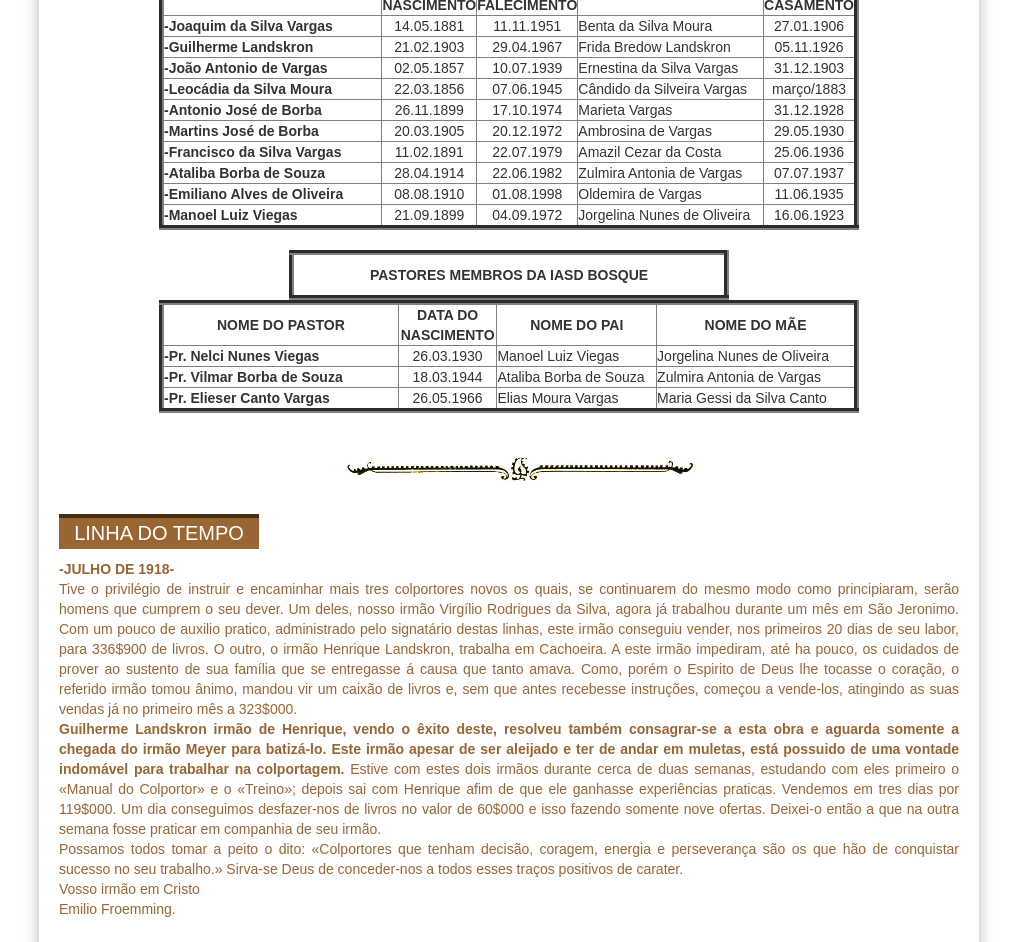
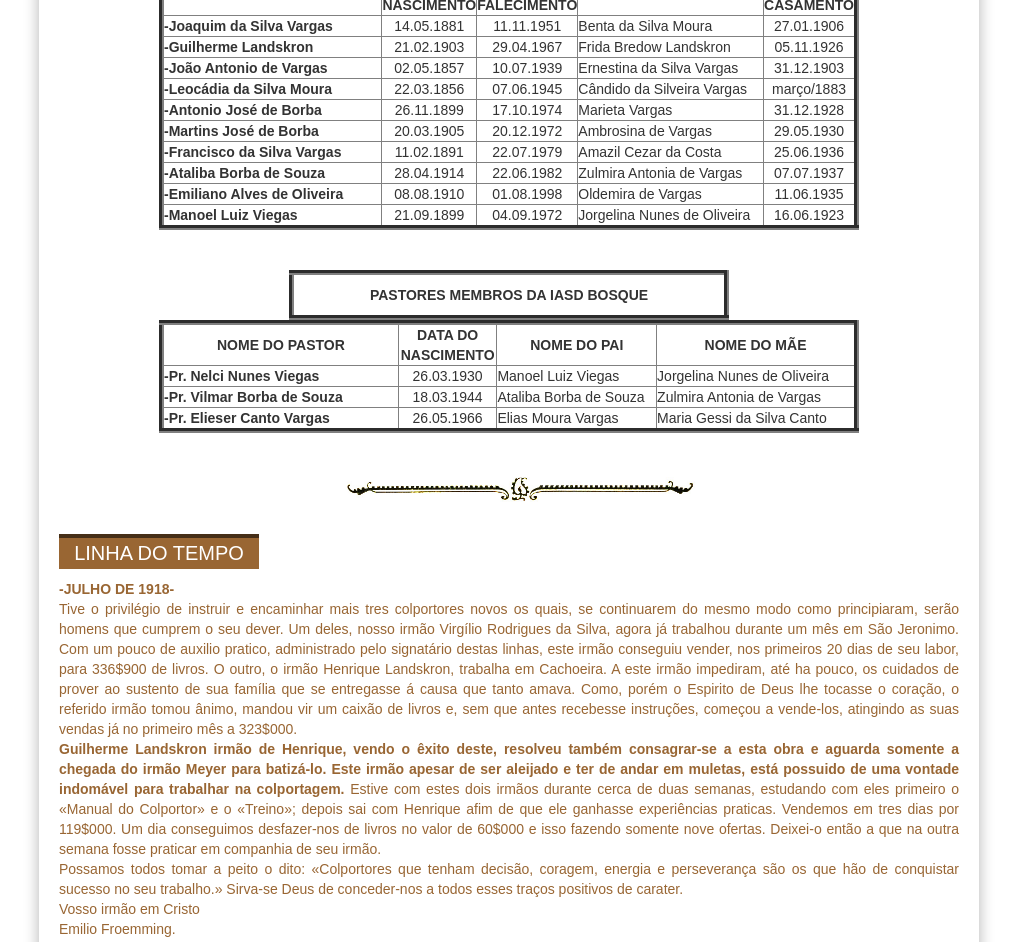
Before and after one commit to claudiovargas1955/claudiovargas1955.github.io, a Jekyll site: the page built from _pages/história-da-iasd-bosque.html, in a window 1280 px wide. Shown: the part 1207-2149 px from the top of the page, without its empty margins (131-1148 px from the left). Built offline with Jekyll 4.4.1, drawn with Linux system fonts in a browser that asks for light colours; some web fonts are replaced.

Commit message:
Update história-da-iasd-bosque.html

```diff
--- a/_pages/história-da-iasd-bosque.html
+++ b/_pages/história-da-iasd-bosque.html
@@ -250,7 +250,7 @@ tr:hover{
 
       </table>
 
- </div><br>
+ </div><br><br>
 
 
 
```
